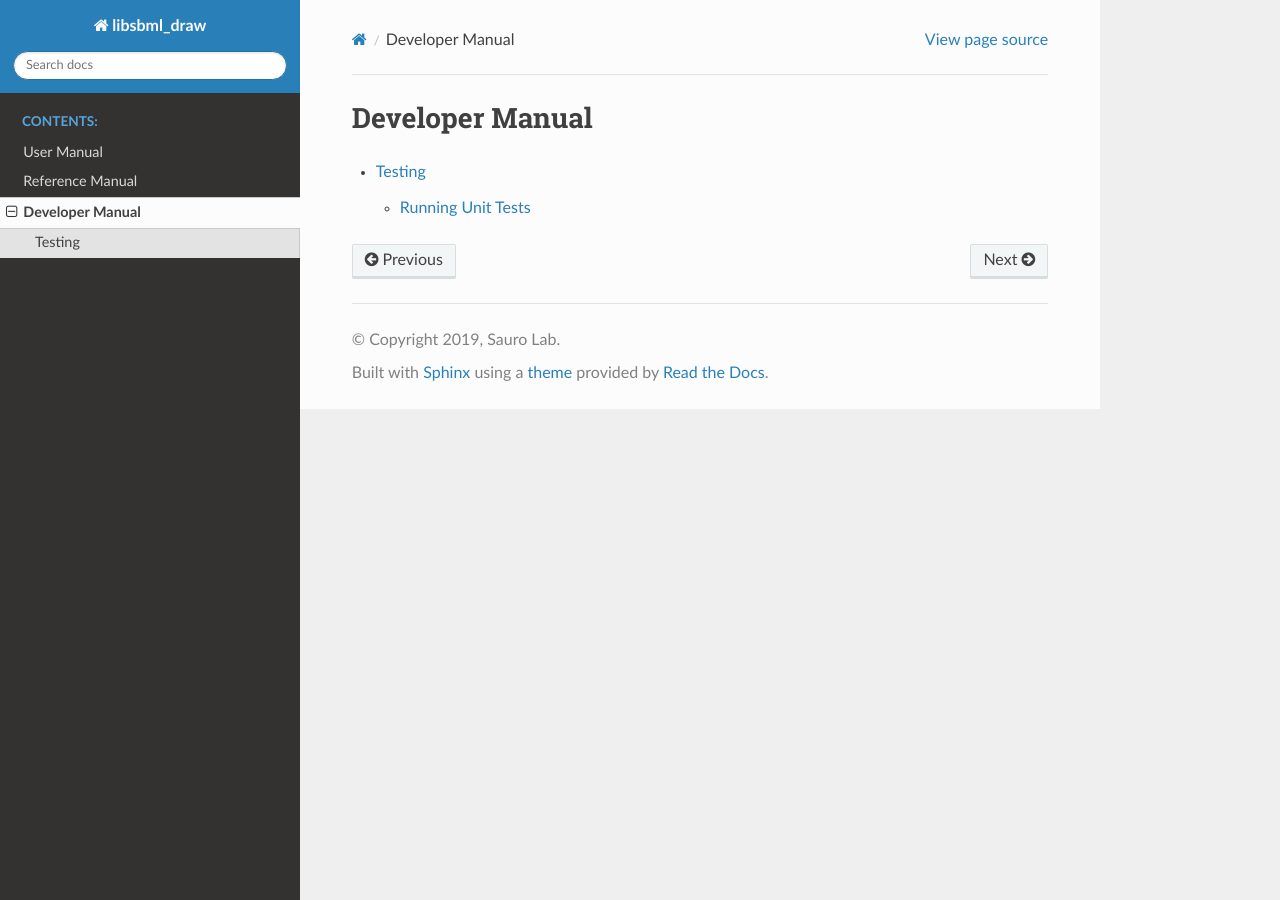
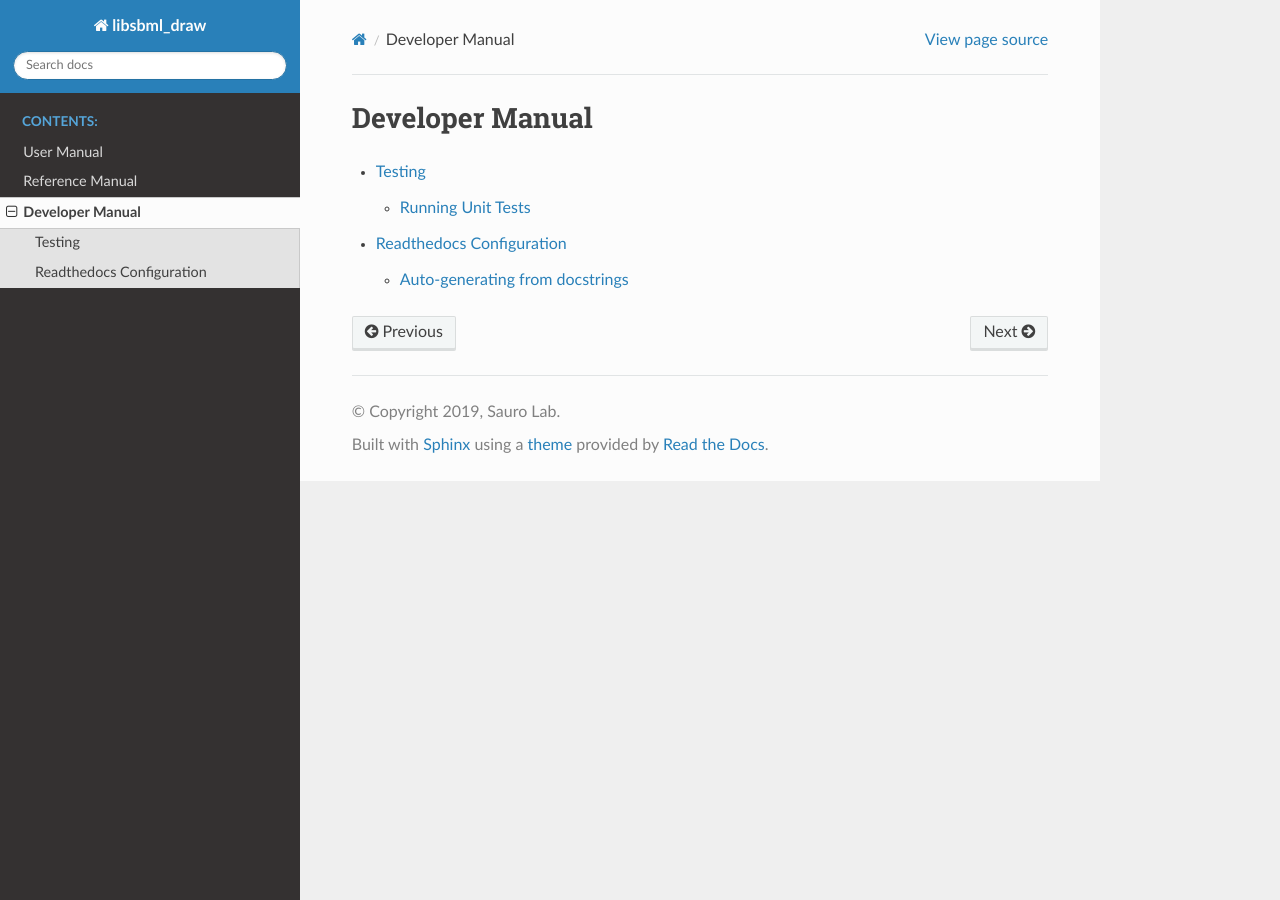
Before and after one commit to sys-bio/libsbml-draw, a Sphinx documentation site: the page built from docs/source/dev/dev.rst, in a window 1280 px wide. Built offline with Sphinx 7.4.7 and the Read the Docs theme 2.0.0, drawn with Linux system fonts in a browser that asks for light colours.

```diff
--- a/docs/source/dev/dev.rst
+++ b/docs/source/dev/dev.rst
@@ -6,3 +6,4 @@ Developer Manual
    :maxdepth: 2
 
    testing
+   readthedocs
--- /dev/null
+++ b/docs/source/dev/readthedocs.rst
@@ -0,0 +1,9 @@
+.. _rtd:
+
+Readthedocs Configuration
+==========================
+
+Auto-generating from docstrings
+-------------------------------
+
+In conf.py set autodoc
```
